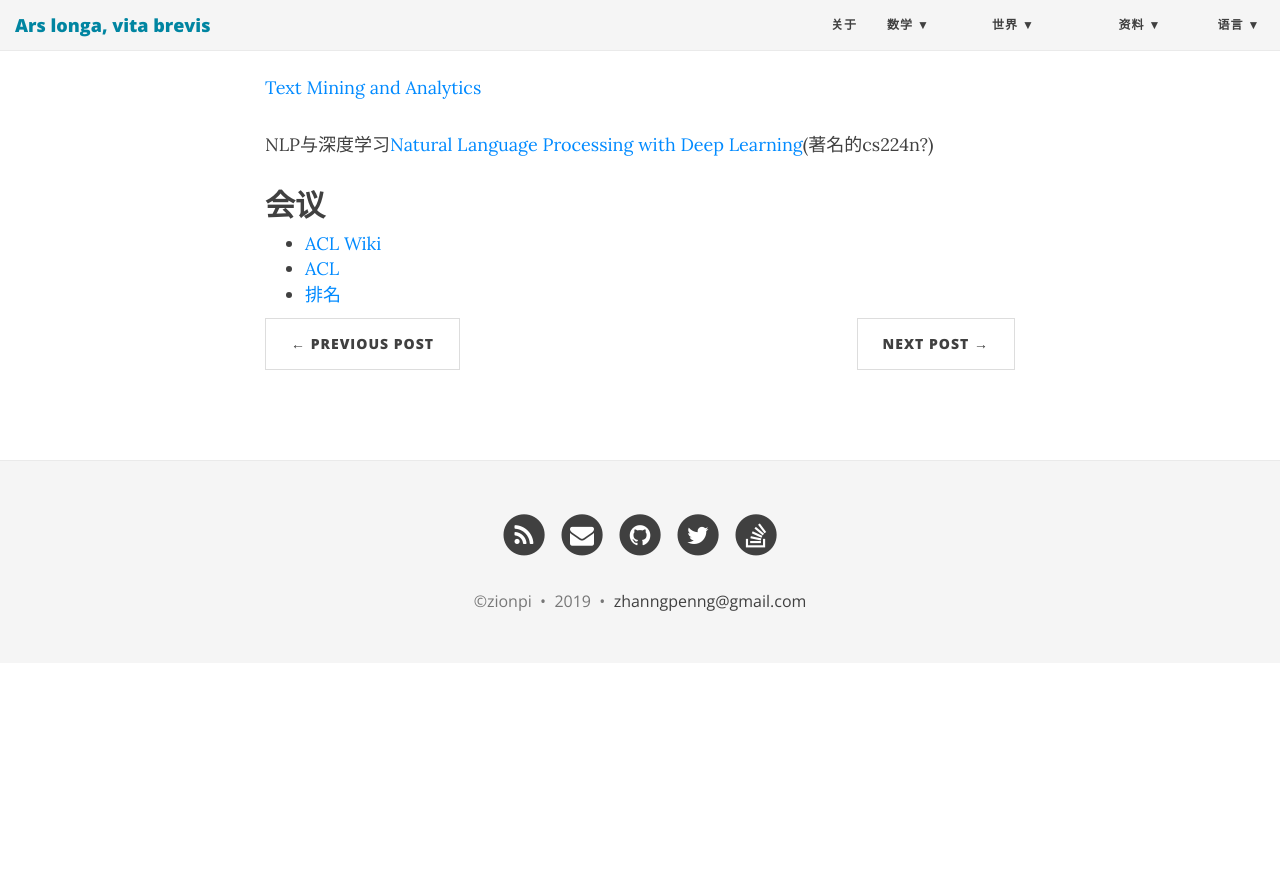
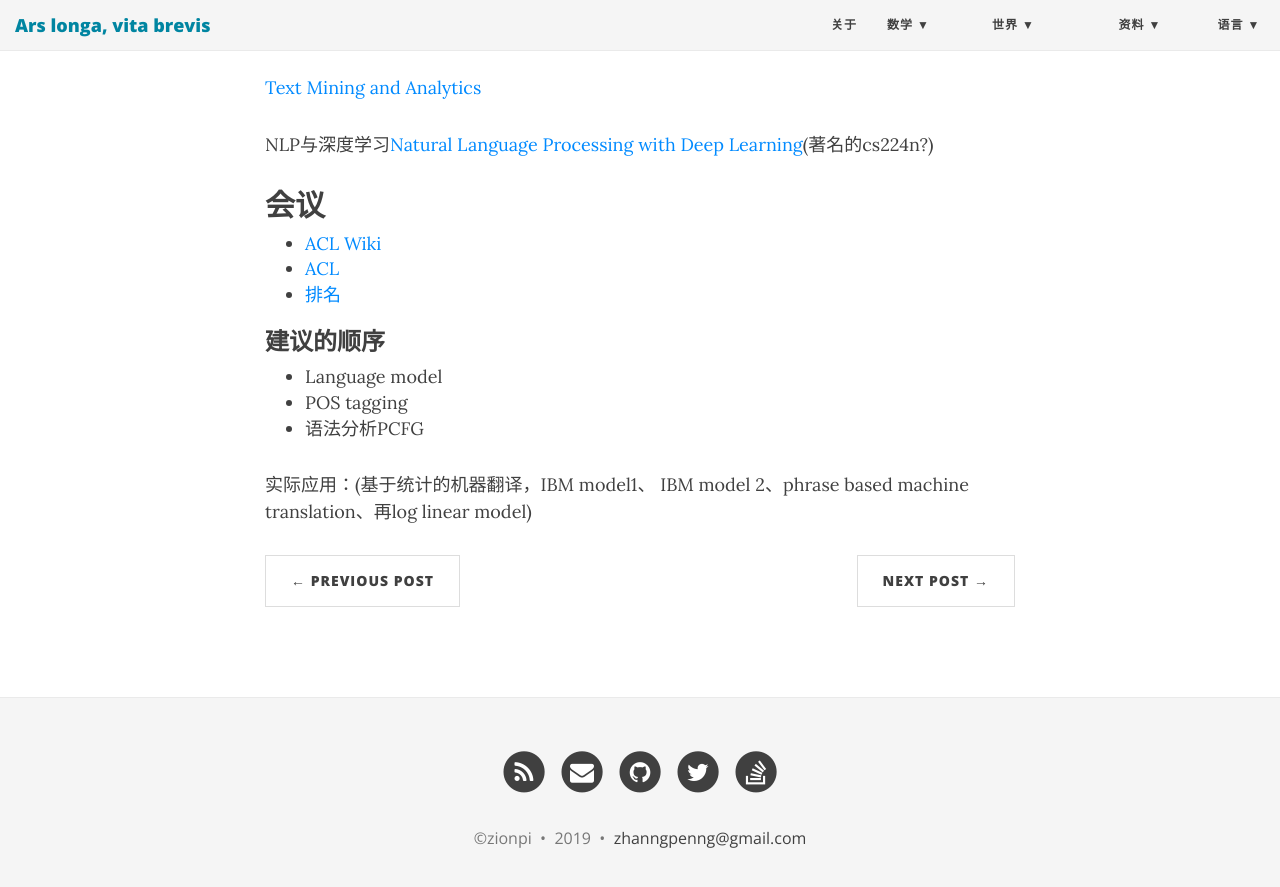
Before and after one commit to ZionPi/zionpi.github.io, a Jekyll site: the page built from _posts/2017-05-20-become-a-nlp-experter.md, in a window 1280 px wide and 900 px high, scrolled down 1071 px. Shown: the top 887 px of the window. Built offline with Jekyll 4.4.1, drawn with Linux system fonts in a browser that asks for light colours; nearby versions of some CDN libraries; before the commit the page ends 1734 px from its top, so only the background shows below that.

Commit message:
Update 2017-05-20-become-a-nlp-experter.md

```diff
--- a/_posts/2017-05-20-become-a-nlp-experter.md
+++ b/_posts/2017-05-20-become-a-nlp-experter.md
@@ -40,3 +40,11 @@ NLP与深度学习[Natural Language Processing with Deep Learning](https://www.y
 - [ACL Wiki](https://aclweb.org/aclwiki/Main_Page)
 - [ACL](http://www.aclweb.org/anthology/)
 - [排名](https://scholar.google.ca/citations?view_op=top_venues&hl=en&vq=eng_computationallinguistics)
+
+
+### 建议的顺序
+ - Language model
+ - POS tagging
+ - 语法分析PCFG
+
+ 实际应用：(基于统计的机器翻译，IBM model1、 IBM model 2、phrase based machine translation、再log linear model)
```
